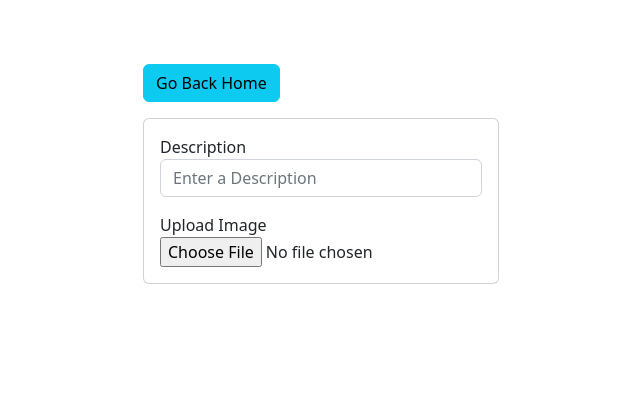
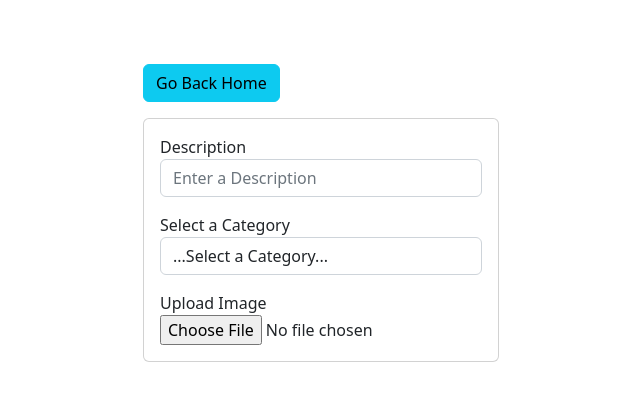
Before and after one commit to DenisMuga/gallery-app, a Django app: page /add/ in a window 1280 px wide. Shown: the top 401 px of the page, without its empty margins (319-959 px from the left). Run offline with Django 3.2, Linux system fonts and the light colour scheme.

Commit message:
Adding category variable objects in the addPhoto view.py

```diff
--- a/mygallery/photos/templates/photos/add.html
+++ b/mygallery/photos/templates/photos/add.html
@@ -18,11 +18,17 @@
                         <form>
                             <div class="form-group m-3">
                                 <label>Description</label>
-                                <input type="text" placeholder="Enter a Description" class="form-control">
+                                <input name="description" type="text" placeholder="Enter a Description" class="form-control">
+                              </div>
+                              <div class="form-group m-3">
+                                <label>Select a Category</label>
+                                <select name="category" class="form-control">
+                                    <option value="none">...Select a Category...</option>
+                                </select>
                               </div>
                             <div class="form-group m-3">
                               <label>Upload Image</label>
-                              <input type="file" class="form-control-file">
+                              <input name ="image" type="file" class="form-control-file">
                             </div>
                           </form>
                     </form>
--- a/mygallery/photos/views.py
+++ b/mygallery/photos/views.py
@@ -14,4 +14,7 @@ def viewPhoto(request, pk):
     return render(request, 'photos/photo.html', {'photo': photo})
 
 def addPhoto(request):
-    return render(request, 'photos/add.html')
+    categories = Category.objects.all()
+
+    context = {'categories': categories}
+    return render(request, 'photos/add.html', context)
```
